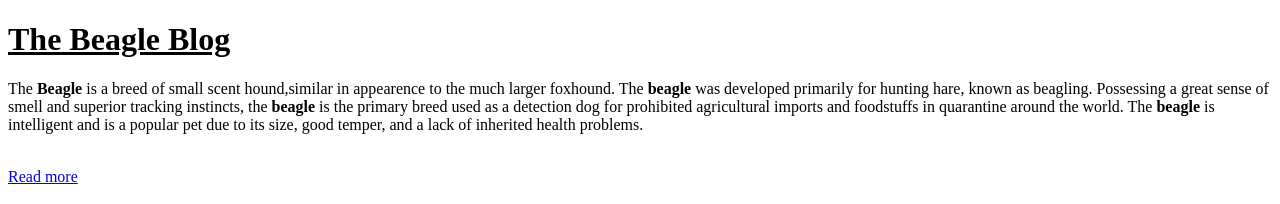
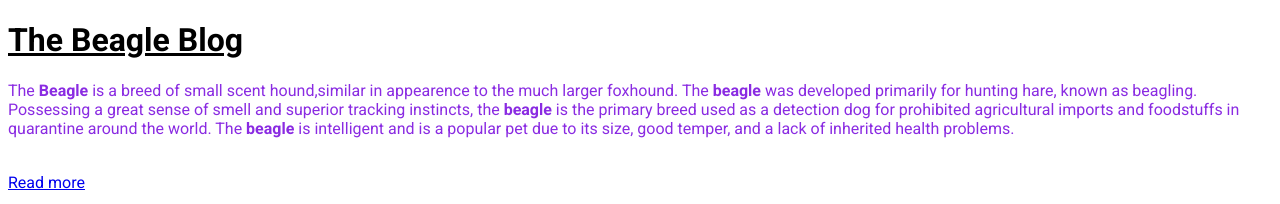
Before and after one commit to yanipanay/ContestFE1, a plain HTML site: page index.html in a window 1280 px wide. Shown: the top 204 px of the page. Drawn offline with Linux system fonts and the light colour scheme.

Commit message:
rename and add css

```diff
--- a/contest1.html
+++ b/index.html
@@ -2,6 +2,7 @@
 <html>
     <head>
         <title>Beagles Blog</title>
+        <link rel="stylesheet" tyep="text/css" href ="styles.css" />
     </head>
 
     <body>
--- /dev/null
+++ b/styles.css
@@ -0,0 +1,14 @@
+
+@import url('https://fonts.googleapis.com/css2?family=Roboto:wght@300;400;500;700&display=swap');
+
+body {
+  font-family: 'Roboto', sans-serif;
+}
+
+p{
+    color: blueviolet;
+}
+
+{
+
+}
```
